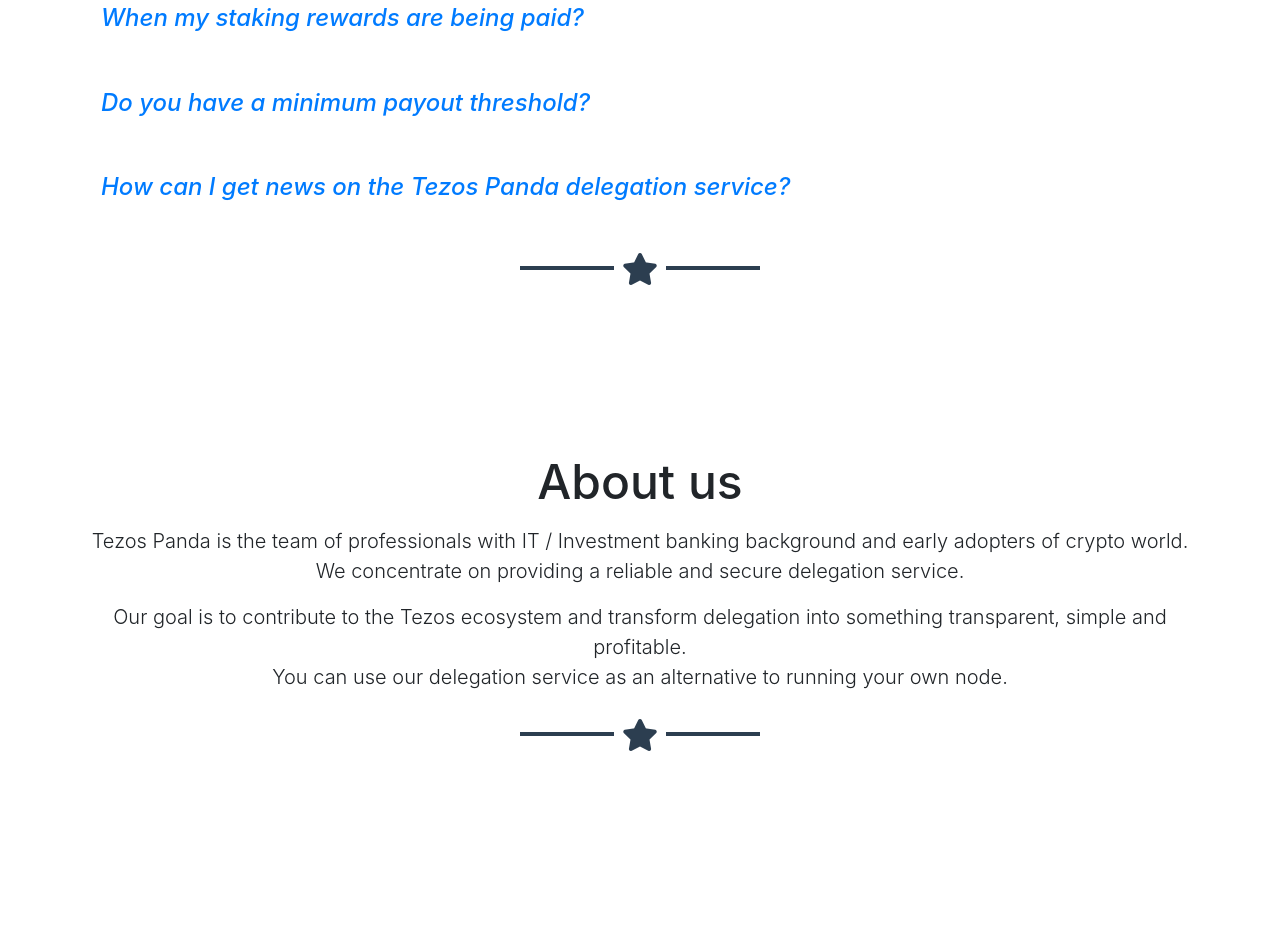
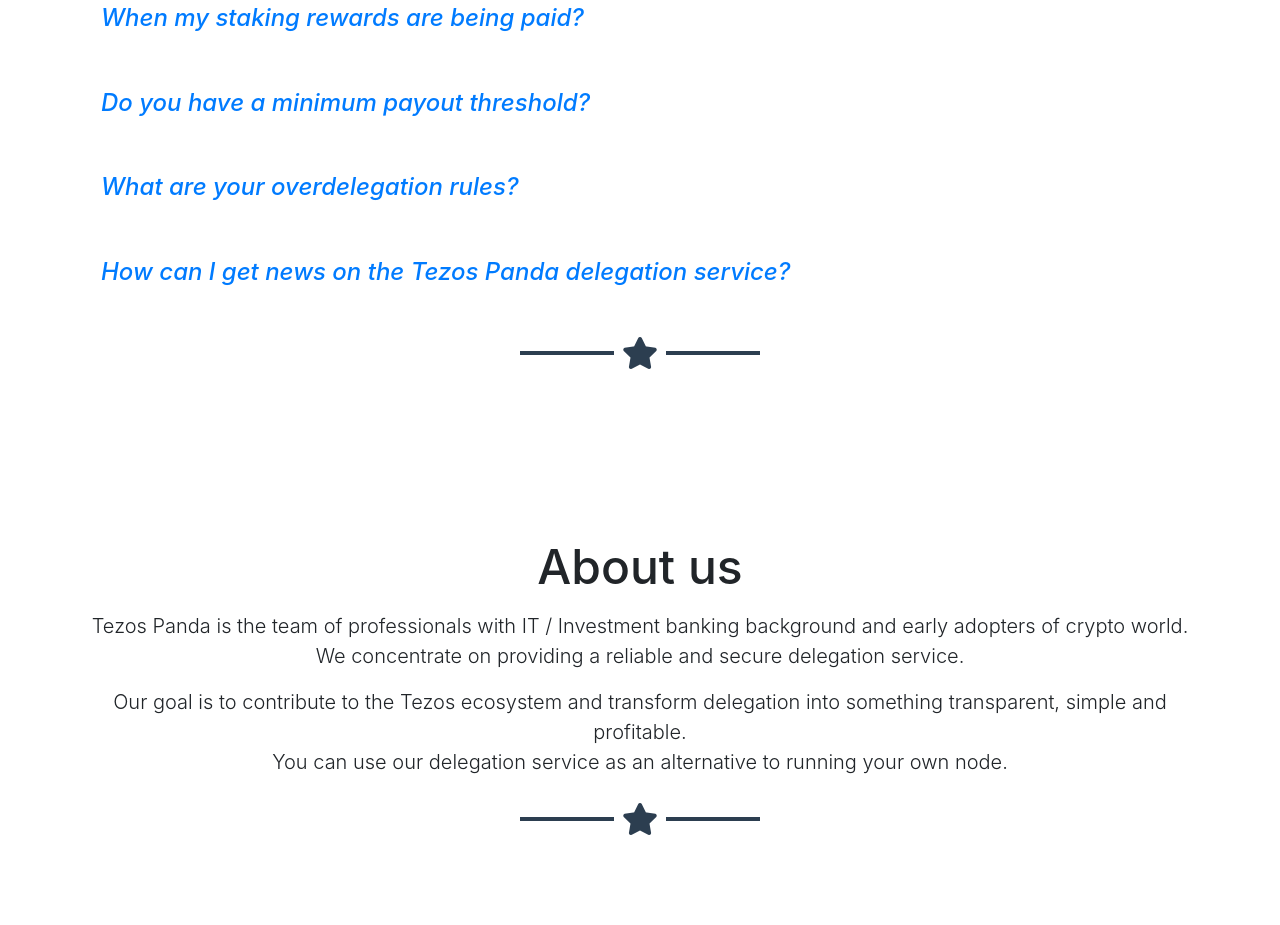
Before and after one commit to tcontributor/tcontributor.github.io, a website with bundled scripts: page index.html in a window 1280 px wide. Shown: the part 2941-3866 px from the top of the page. Built offline with nearby package versions, Linux system fonts and the light colour scheme.

Commit message:
Overdelegation rules added to FAQ

```diff
--- a/index.html
+++ b/index.html
@@ -299,6 +299,22 @@
           </div>
         </div>
 
+	<div class="panel panel-default">
+          <div class="panel-heading p-3 mb-3" role="tab" id="heading8">
+            <h4 class="panel-title font-italic">
+              <a class="collapsed" role="button" title="" data-toggle="collapse" data-parent="#accordion" href="#collapse8" aria-expanded="true" aria-controls="collapse8">
+               What are your overdelegation rules?
+              </a>
+            </h4>
+          </div>
+          <div id="collapse8" class="panel-collapse collapse" role="tabpanel" aria-labelledby="heading8">
+            <div class="panel-body lead px-3 mb-3">
+              <p>All KT1 addresses that will delegate to Tezos Panda after the start of Cycle next after we become overdelegated will not receive rewards. Cycle number will be announced at the start page of this website as soon as our available capacity is run out.</p>
+            </div>
+          </div>
+        </div>
+
+
 		<div class="panel panel-default">
           <div class="panel-heading p-3 mb-3" role="tab" id="heading8">
             <h4 class="panel-title font-italic">
```
